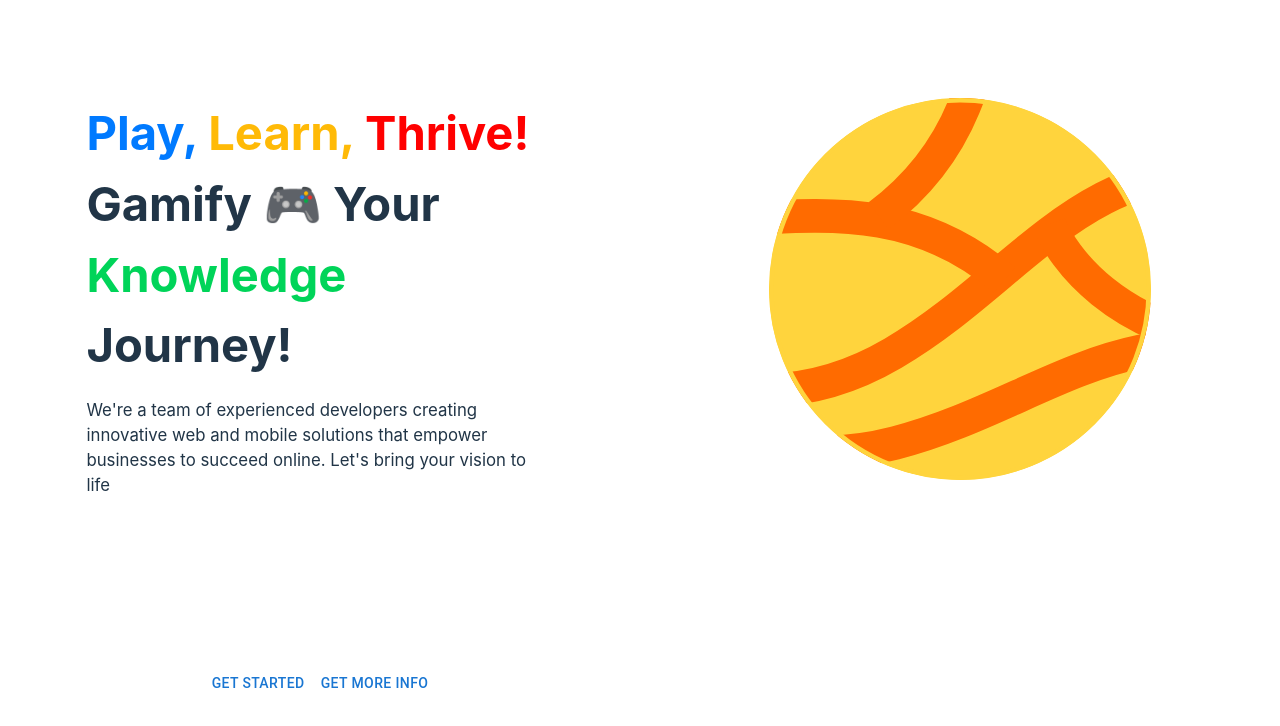
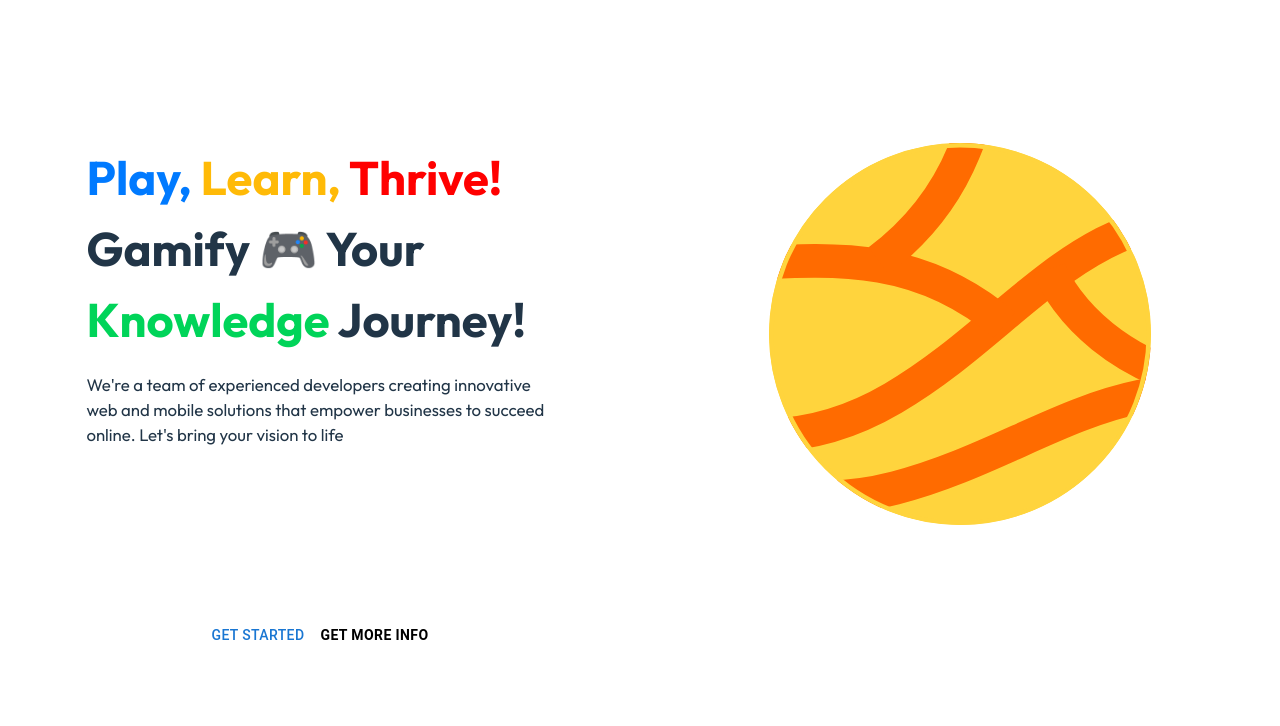
Before and after one commit to anesszereg/brainthone-front-end, a React (Vite) app: page / in a window 1280 px wide. Shown: the top 726 px of the page. Built offline with nearby package versions, Linux system fonts and the light colour scheme.

Commit message:
font family

```diff
--- a/src/App.css
+++ b/src/App.css
@@ -1,9 +1,11 @@
+@import url('https://fonts.googleapis.com/css2?family=Lexend:wght@800&family=Outfit:wght@100;200;300;400;500;600;700;800;900&display=swap');
 #root {
   width: 100vw;
   text-align: center;
 }
-
-
+* {
+  font-family: 'Outfit';
+}
 
 .card {
   padding: 2em;
--- a/src/Components/Home/Home.jsx
+++ b/src/Components/Home/Home.jsx
@@ -34,7 +34,15 @@ function Home() {
           </p>
           <div style={{ marginTop: '150px', marginInline: 'auto' }}>
             <Button>Get started</Button>
-            <Button variant="text">Get more info</Button>
+            <Button
+              variant="text"
+              style={{
+                color: 'black',
+                lineHeight: '30.24px',
+                fontWeight: '600',
+              }}>
+              Get more info
+            </Button>
           </div>
         </Grid>
         <Grid item xs={6}>
```
